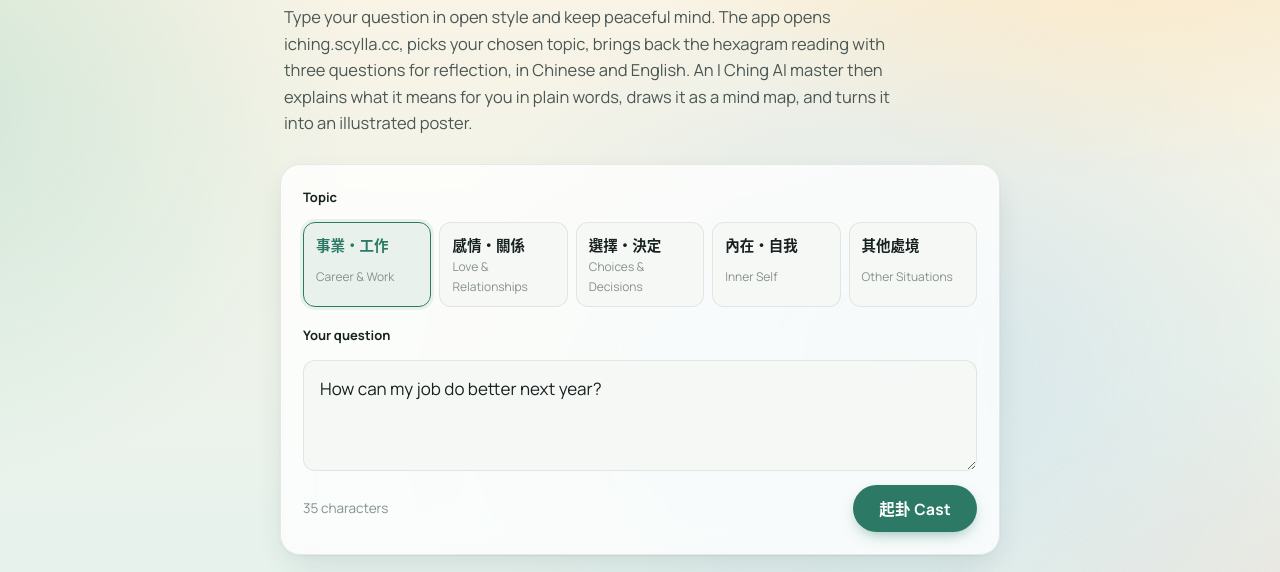
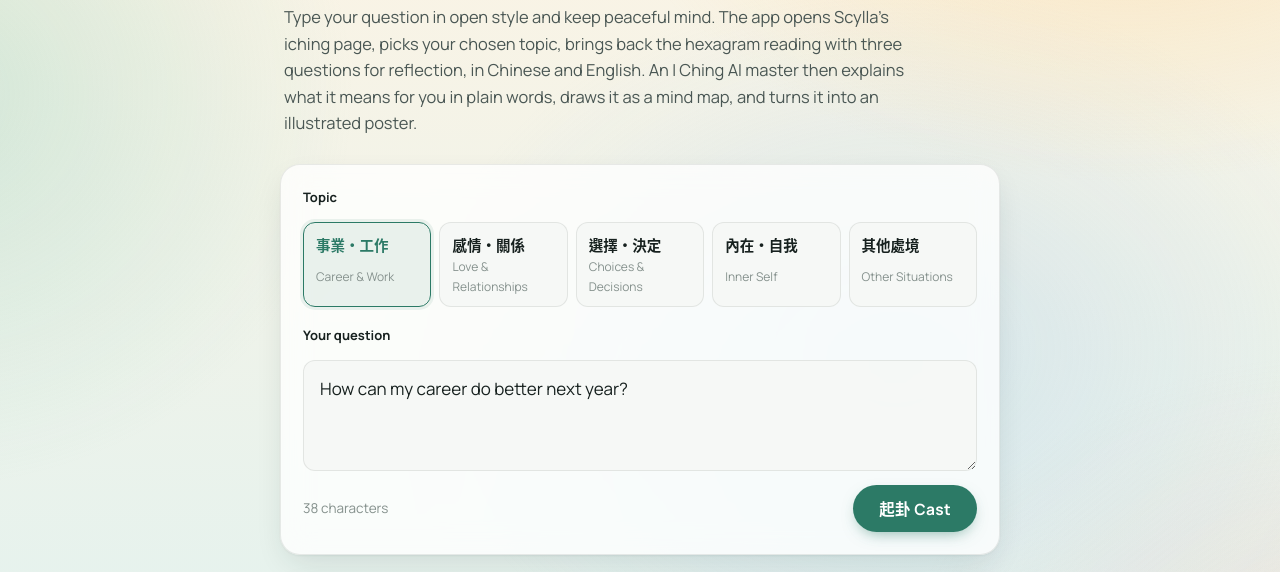
Before and after one commit to HappyJess01/Iching-coach-reflection, a plain HTML site: page index.html in a window 1280 px wide. Shown: the part 146-718 px from the top of the page. Drawn offline with Linux system fonts and the light colour scheme.

Commit message:
Update index.html

```diff
--- a/index.html
+++ b/index.html
@@ -221,14 +221,14 @@ iframe.runner { position: absolute; width: 1px; height: 1px; border: 0; opacity:
   <header>
     <div class="eyebrow">易經 · <span id="eyebrow-t">Career &amp; Work</span> reading</div>
     <h1>Ask the I Ching about <span id="about">your career</span></h1>
-    <p class="lede">Type your question in open style and keep peaceful mind. The app opens iching.scylla.cc, picks your chosen topic, brings back the hexagram reading with three questions for reflection, in Chinese and English. An I Ching AI master then explains what it means for you in plain words, draws it as a mind map, and turns it into an illustrated poster.</p>
+    <p class="lede">Type your question in open style and keep peaceful mind. The app opens Scylla's iching page, picks your chosen topic, brings back the hexagram reading with three questions for reflection, in Chinese and English. An I Ching AI master then explains what it means for you in plain words, draws it as a mind map, and turns it into an illustrated poster.</p>
   </header>
 
   <form id="ask">
     <span class="label" id="topic-label">Topic</span>
     <div class="topics" id="topics" role="radiogroup" aria-labelledby="topic-label"></div>
     <label for="q">Your question</label>
-    <textarea id="q" rows="3">How can my job do better next year?</textarea>
+    <textarea id="q" rows="3">How can my career do better next year?</textarea>
     <div class="row">
       <span class="hint" id="hint"></span>
       <button class="cast" id="go" type="submit">起卦 Cast</button>
```
